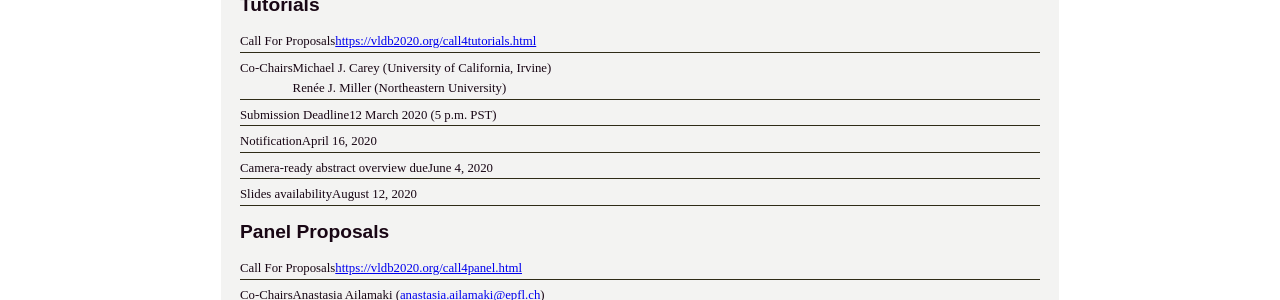
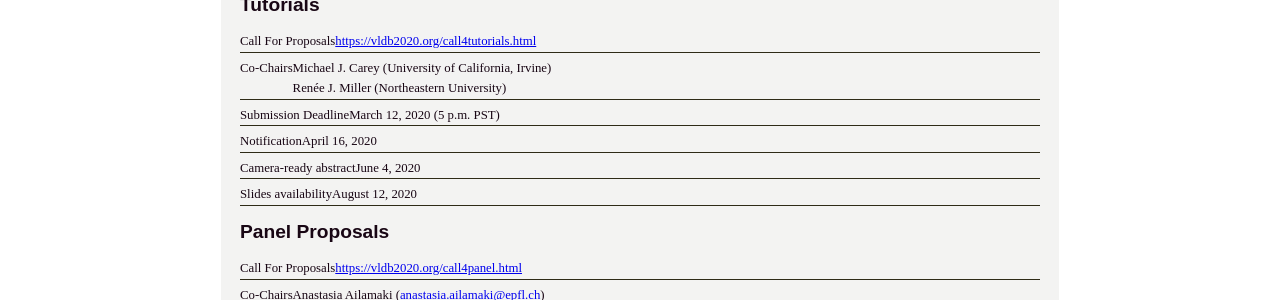
Before and after one commit to VLDB2020/developer-preview, a Jekyll site: the page built from important-dates.md, in a window 1280 px wide. Shown: the part 2686-2986 px from the top of the page. Built offline with Jekyll 4.4.1, drawn with Linux system fonts in a browser that asks for light colours; nearby versions of some CDN libraries; some web fonts are replaced; comment, search, counter and statistics services are not loaded.

Commit message:
date format

```diff
--- a/important-dates.md
+++ b/important-dates.md
@@ -104,14 +104,14 @@ Ioana Manolescu (<a href="mailto:ioana.manolescu@inria.fr">ioana.manolescu@inria
 </div>
 <div class="col-group important-dates">
     <div class="col-3 id-head">Submission Deadline</div>
-    <div class="col-9 id-col">12 March 2020 (5 p.m. PST)</div>
+    <div class="col-9 id-col">March 12, 2020 (5 p.m. PST)</div>
 </div>
 <div class="col-group important-dates">
     <div class="col-3 id-head">Notification</div>
     <div class="col-9 id-col">April 16, 2020</div>
 </div>
 <div class="col-group important-dates">
-    <div class="col-3 id-head">Camera-ready abstract overview due</div>
+    <div class="col-3 id-head">Camera-ready abstract</div>
     <div class="col-9 id-col">June 4, 2020</div>
 </div>
 <div class="col-group important-dates">
```
Also changed, not shown: call4tutorials.md (+1 -1 lines).
